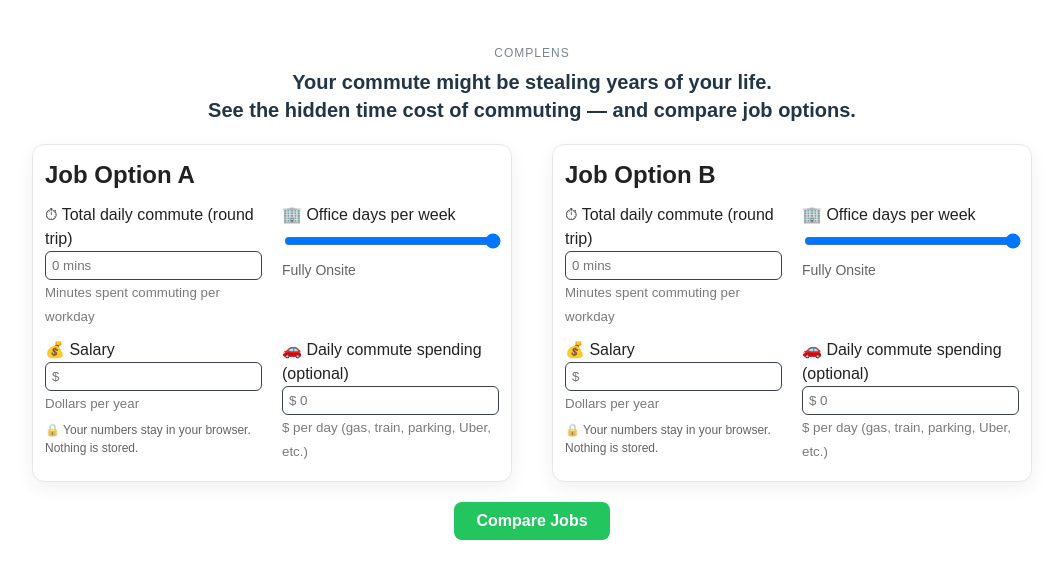
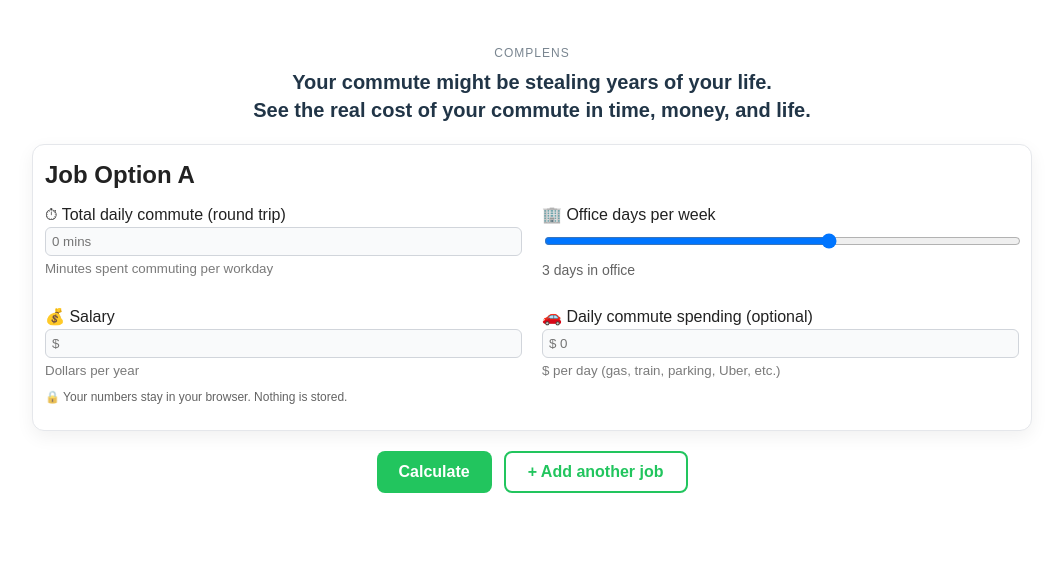
Before and after one commit to karanmotwanipro/complens, a React (Vite) app: page / in a window 1280 px wide. Shown: the top 578 px of the page, without its empty margins (108-1171 px from the left). Built offline with nearby package versions, Linux system fonts and the light colour scheme.

Commit message:
improve ux: single job flow, light inputs, auto-scroll, dynamic headline

```diff
--- a/src/App.jsx
+++ b/src/App.jsx
@@ -48,7 +48,8 @@ function JobCard({
               width: "100%",
               padding: "6px",
               borderRadius: "6px",
-              border: "1px solid #374151",
+              border: "1px solid #d1d5db",
+              backgroundColor: "#f9fafb",
               outline: "none",
               boxSizing: "border-box"
             }}
@@ -98,7 +99,8 @@ function JobCard({
               width: "100%",
               padding: "6px",
               borderRadius: "6px",
-              border: "1px solid #374151",
+              border: "1px solid #d1d5db",
+              backgroundColor: "#f9fafb",
               outline: "none",
               boxSizing: "border-box"
             }}
@@ -129,7 +131,8 @@ function JobCard({
               width: "100%",
               padding: "6px",
               borderRadius: "6px",
-              border: "1px solid #374151",
+              border: "1px solid #d1d5db",
+              backgroundColor: "#f9fafb",
               outline: "none",
               boxSizing: "border-box"
             }}
@@ -179,6 +182,7 @@ function JobCard({
 function App() {
 
   const [showResults, setShowResults] = useState(false);
+  const [showJobB, setShowJobB] = useState(false);
   const [validationError, setValidationError] = useState("");
 
   const [salary, setSalary] = useState("");
@@ -187,20 +191,28 @@ function App() {
   const [salaryB, setSalaryB] = useState("");
   const [commuteMinutesB, setCommuteMinutesB] = useState("");
 
-  const [officeDaysA, setOfficeDaysA] = useState("5");
-  const [officeDaysB, setOfficeDaysB] = useState("5");
+  const [officeDaysA, setOfficeDaysA] = useState("3");
+  const [officeDaysB, setOfficeDaysB] = useState("3");
 
   const [dailyCostA, setDailyCostA] = useState("");
   const [dailyCostB, setDailyCostB] = useState("");
 
   const handleCompare = () => {
-    if (!salary || !salaryB || !commuteMinutes || !commuteMinutesB) {
-      setValidationError("Please fill in both job descriptions before comparing.");
+    if (!salary || !commuteMinutes) {
+      setValidationError("Please fill in your job details before continuing.");
+      return;
+    }
+    if (showJobB && (!salaryB || !commuteMinutesB)) {
+      setValidationError("Please fill in Job B details or remove it.");
       return;
     }
     setValidationError("");
-    setShowResults(true)
-    track("results_viewed")
+    setShowResults(true);
+    track("results_viewed");
+    setTimeout(() => {
+      const el = document.getElementById("results-section");
+      if (el) el.scrollIntoView({ behavior: "smooth" });
+    }, 100);
   };
 
   const resetResults = () => {
@@ -213,12 +225,13 @@ function App() {
     setCommuteMinutes("");
     setSalaryB("");
     setCommuteMinutesB("");
-    setOfficeDaysA("5");
-    setOfficeDaysB("5");
+    setOfficeDaysA("3");
+    setOfficeDaysB("3");
     setDailyCostA("");
     setDailyCostB("");
     setShowResults(false);
     setValidationError("");
+    setShowJobB(false);
   };
 
   function calculateJob(salary, commuteMinutes, officeDays, dailyCost) {
@@ -312,7 +325,9 @@ return (
         lineHeight: "1.4"
       }}>
         Your commute might be stealing years of your life. <br />
-        See the hidden time cost of commuting — and compare job options.
+        {showJobB
+          ? "See the hidden time cost of commuting — and compare job options."
+          : "See the real cost of your commute in time, money, and life."}
       </h1>
 
       <div style={{ display: "flex", gap: "40px", flexWrap: "wrap", marginTop: "20px", textAlign: "left" }}>
@@ -337,6 +352,7 @@ return (
           hasInput={!!(salary && commuteMinutes)}
         />
 
+        {showJobB && (
           <JobCard
             title="Job Option B"
             salary={salaryB}
@@ -356,12 +372,14 @@ return (
             showResults={showResults}
             hasInput={!!(salaryB && commuteMinutesB)}
           />
+        )}
 
       </div>
 
       <div style={{ textAlign: "center", marginTop: "20px" }}>
         {!showResults ? (
           <>
+            <div style={{ display: "flex", justifyContent: "center", gap: "12px", flexWrap: "wrap" }}>
               <button
                 onClick={() => {
                   track("compare_jobs_clicked");
@@ -378,8 +396,53 @@ return (
                   fontWeight: "600",
                 }}
               >
-              Compare Jobs
+                {showJobB ? "Compare Jobs" : "Calculate"}
               </button>
+
+              {!showJobB ? (
+                <button
+                  onClick={() => {
+                    setShowJobB(true);
+                    resetResults();
+                  }}
+                  style={{
+                    padding: "10px 22px",
+                    fontSize: "16px",
+                    borderRadius: "8px",
+                    border: "2px solid #22c55e",
+                    cursor: "pointer",
+                    backgroundColor: "transparent",
+                    color: "#22c55e",
+                    fontWeight: "600",
+                  }}
+                >
+                  + Add another job
+                </button>
+              ) : (
+                <button
+                  onClick={() => {
+                    setShowJobB(false);
+                    setSalaryB("");
+                    setCommuteMinutesB("");
+                    setOfficeDaysB("3");
+                    setDailyCostB("");
+                    resetResults();
+                  }}
+                  style={{
+                    padding: "10px 22px",
+                    fontSize: "16px",
+                    borderRadius: "8px",
+                    border: "2px solid #dc2626",
+                    cursor: "pointer",
+                    backgroundColor: "transparent",
+                    color: "#dc2626",
+                    fontWeight: "600",
+                  }}
+                >
+                  − Remove Job B
+                </button>
+              )}
+            </div>
 
             {validationError && (
               <p style={{
@@ -411,13 +474,32 @@ return (
         )}
       </div>
 
-      {showResults && winnerText && (
-        <div style={{
+      {showResults && (
+      <div id="results-section" style={{
         marginTop: "16px",
         textAlign: "center",
         animation: "fadeIn 0.25s ease"
       }}>
 
+        {!showJobB ? (
+          // Single job results
+          <div>
+            <div style={{ fontSize: "18px", fontWeight: "700", marginBottom: "8px" }}>
+              ⏱ Your commute costs you {yearlyCommuteHoursA.toFixed(0)} hours a year
+            </div>
+            <div style={{ fontSize: "18px", fontWeight: "600", marginBottom: "8px" }}>
+              💰 That's ${commuteCostA.toLocaleString(undefined, {maximumFractionDigits: 0})} in real cost — your effective income is ${effectiveIncomeA.toLocaleString(undefined, {maximumFractionDigits: 0})}
+            </div>
+            <div style={{ fontWeight: "700", fontSize: "16px", marginBottom: "8px" }}>
+              ≈ {daysLostA.toFixed(1)} days of your life lost to commuting every year
+            </div>
+            <p style={{ marginTop: "6px", fontSize: "14px", opacity: 0.75 }}>
+              <i>≈ Over a 30-year career, that's about {Math.round((yearlyCommuteHoursA * 30) / 24 / 30)} months of your life — time that could be spent with family, traveling, or simply not sitting in traffic.</i>
+            </p>
+          </div>
+        ) : (
+          // Two job comparison results
+          <div>
             <div style={{
               display: "flex",
               justifyContent: "center",
@@ -426,19 +508,16 @@ return (
               fontSize: "18px",
               fontWeight: "600"
             }}>
-
               <div style={{ fontWeight: "700" }}>
                 {yearlyCommuteHoursA < yearlyCommuteHoursB
                   ? `⏱ Job A gives you ${hoursSaved.toFixed(0)} hours of your life back`
                   : `⏱ Job B gives you ${hoursSaved.toFixed(0)} hours of your life back`}
               </div>
-
               <div>
                 {effectiveIncomeA > effectiveIncomeB
                   ? `💰 Job A nets you $${incomeDelta.toLocaleString()} more per year`
                   : `💰 Job B nets you $${incomeDelta.toLocaleString()} more per year`}
               </div>
-
             </div>
 
             <div style={{ marginTop: "6px", fontWeight: "700", fontSize: "16px" }}>
@@ -450,7 +529,8 @@ return (
             <p style={{ marginTop: "6px", fontSize: "14px", opacity: 0.75 }}>
               <i>≈ Over a 30-year career, that's about {careerMonthsSaved} months of your life — time that could be spent with family, traveling, or simply not sitting in traffic.</i>
             </p>
-
+          </div>
+        )}
 
   </div>
 )}
```
Lines whose indentation alone changed are shown as unchanged.
